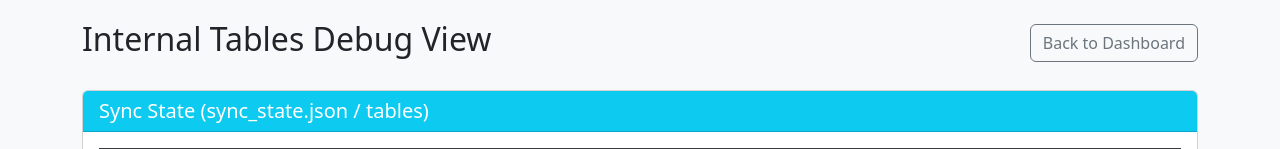
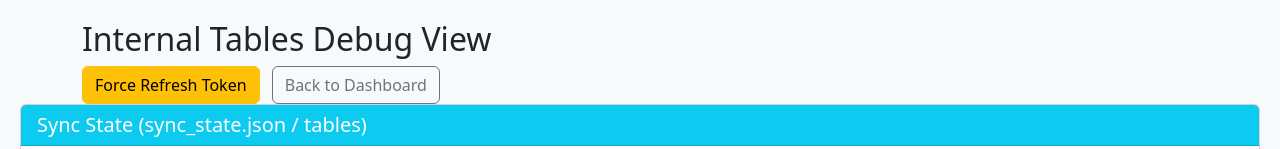
Before and after one commit to OctaOmega/Qualys_api, a Flask app: page /debug in a window 1280 px wide. Shown: the top 149 px of the page. Run offline with Flask 3, Linux system fonts and the light colour scheme.

```diff
--- a/app.py
+++ b/app.py
@@ -125,5 +125,14 @@ def debug_view():
 
     return render_template('debug_tables.html', sync_state=sync_state, tokens=tokens)
 
+@app.route('/api/refresh_token', methods=['POST'])
+def force_refresh_token():
+    try:
+        token = token_mgr.get_token(force_refresh=True)
+        return jsonify({"message": "Token Refreshed", "token": token[:20] + "..."}), 200
+    except Exception as e:
+        logger.error(f"Error refreshing token: {e}")
+        return jsonify({"message": str(e)}), 500
+
 if __name__ == '__main__':
     app.run(debug=True)
--- a/templates/debug_tables.html
+++ b/templates/debug_tables.html
@@ -31,9 +31,11 @@
 
 <body>
     <div class="container">
-        <div class="d-flex justify-content-between align-items-center mb-4">
         <h2>Internal Tables Debug View</h2>
+        <div>
+            <button class="btn btn-warning me-2" onclick="refreshToken()">Force Refresh Token</button>
             <a href="/" class="btn btn-outline-secondary">Back to Dashboard</a>
+        </div>
     </div>
 
     <!-- Sync State Section -->
@@ -112,4 +114,22 @@
     </div>
 </body>
 
+<script>
+    async function refreshToken() {
+        if (!confirm("Force a new token from Qualys?")) return;
+        try {
+            const res = await fetch('/api/refresh_token', { method: 'POST' });
+            const json = await res.json();
+            if (res.ok) {
+                alert("Success: " + json.message);
+                window.location.reload();
+            } else {
+                alert("Error: " + json.message);
+            }
+        } catch (err) {
+            alert("Request failed");
+        }
+    }
+</script>
+
 </html>
```
Also changed, not shown: services/sync_runner.py (+4 -4 lines). Lines whose indentation alone changed are shown as unchanged.
